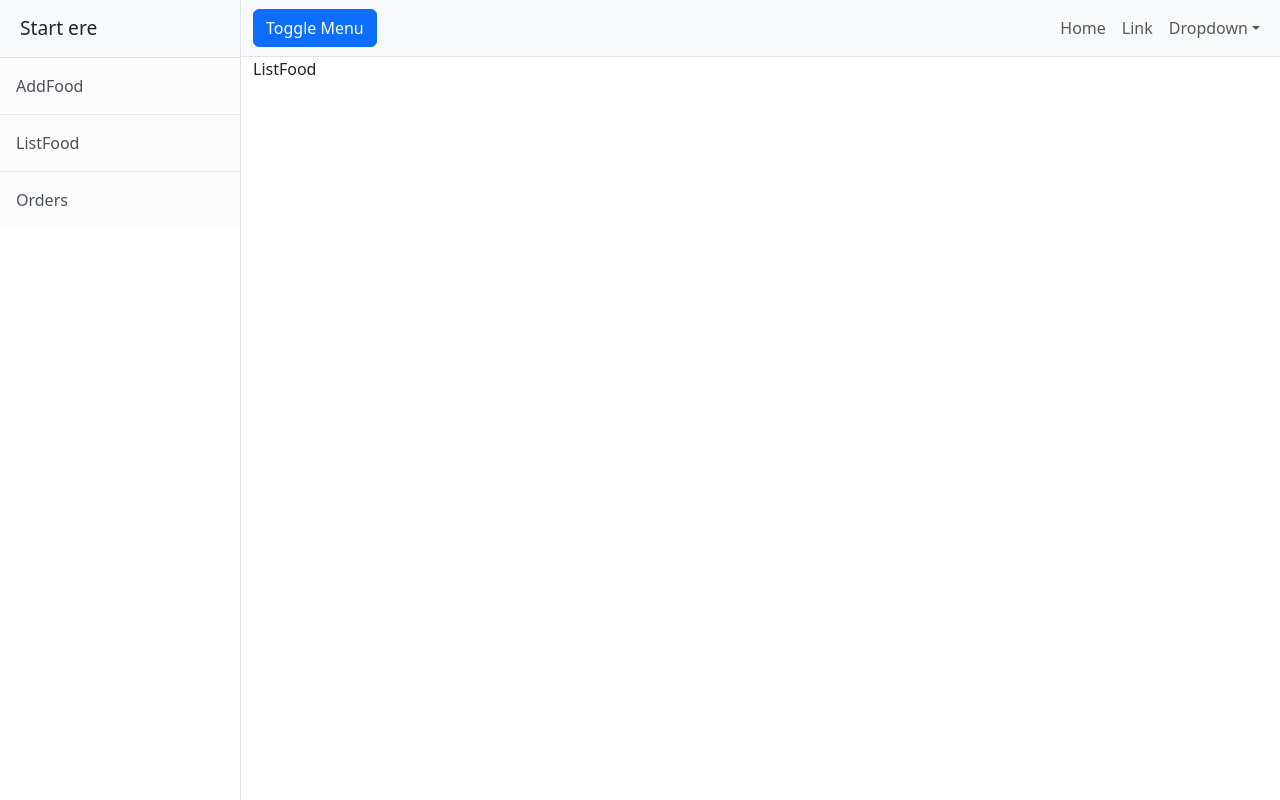
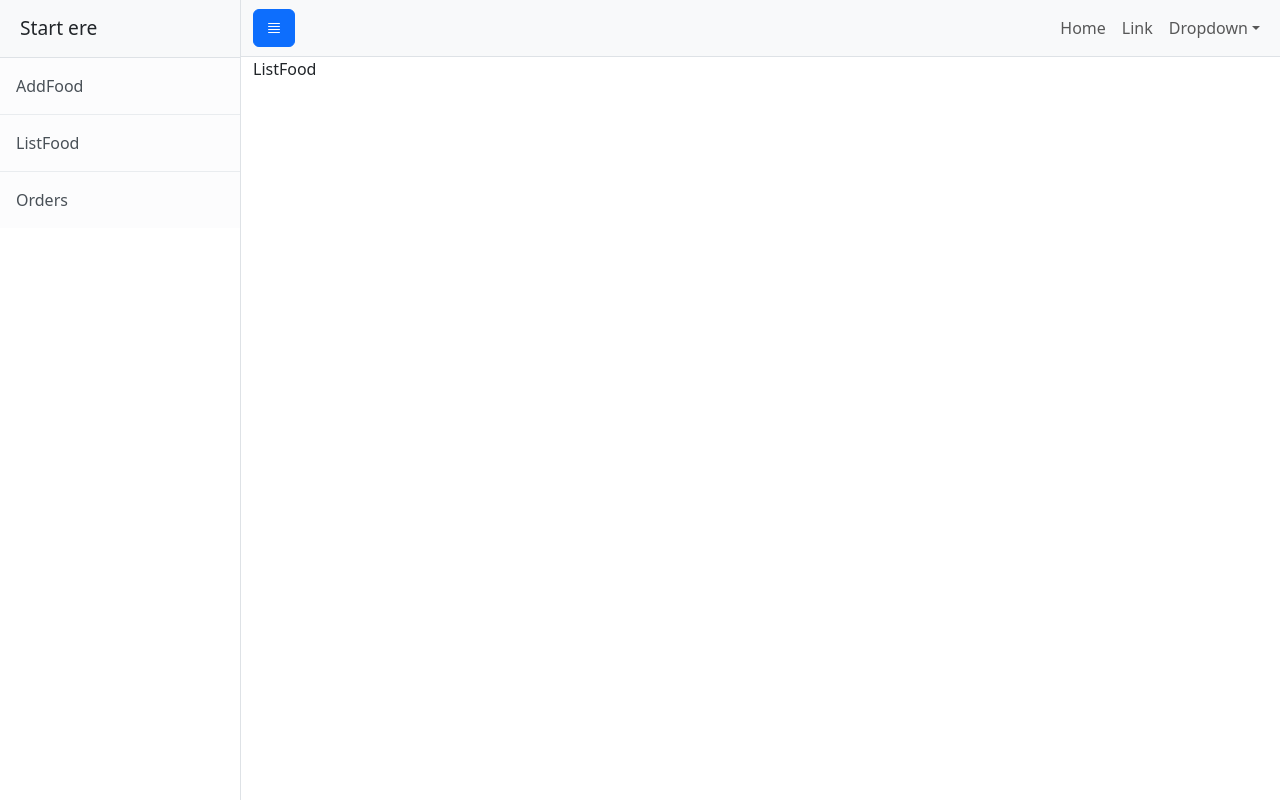
Before and after one commit to dinelkalakshan40/food-delivery-admin-panel, a React (Vite) app: page / in a window 1280 px wide. Built offline with nearby package versions, Linux system fonts and the light colour scheme.

Commit message:
update toggleSidebar

```diff
--- a/src/App.jsx
+++ b/src/App.jsx
@@ -4,16 +4,23 @@ import ListFood from "./component/ListFood.jsx";
 import Orders from "./component/Orders.jsx";
 import Sidebar from "./component/Sidebar.jsx";
 import Menubar from "./component/Menubar.jsx";
+import {useState} from "react";
 
-const App=()=> {
+const App = () => {
+    const [sidebarVisible, setSidebarVisible] = useState(true);
+
+
+    const toggleSideBar=()=>{
+        setSidebarVisible(!sidebarVisible);
+    }
 
     return (
         <div className="d-flex" id="wrapper">
 
-          <Sidebar/>
+            <Sidebar sidebarVisible={sidebarVisible}/>
 
             <div id="page-content-wrapper">
-              <Menubar/>
+                <Menubar toggleSideBar={toggleSideBar}/>
 
                 <div className="container-fluid">
                     <Routes>
--- a/src/component/Menubar.jsx
+++ b/src/component/Menubar.jsx
@@ -1,9 +1,9 @@
 
-const Menubar=()=>{
+const Menubar=({toggleSideBar})=>{
     return (
         <nav className="navbar navbar-expand-lg navbar-light bg-light border-bottom">
             <div className="container-fluid">
-                <button className="btn btn-primary" id="sidebarToggle">Toggle Menu</button>
+                <button className="btn btn-primary" id="sidebarToggle" onClick={toggleSideBar}><i className='bi bi-justify'></i></button>
                 <button className="navbar-toggler" type="button" data-bs-toggle="collapse"
                         data-bs-target="#navbarSupportedContent" aria-controls="navbarSupportedContent"
                         aria-expanded="false" aria-label="Toggle navigation"><span
--- a/src/component/Sidebar.jsx
+++ b/src/component/Sidebar.jsx
@@ -1,8 +1,8 @@
 import {Link} from "react-router-dom";
 
-const Sidebar = () => {
+const Sidebar = ({sidebarVisible}) => {
     return (
-        <div className="border-end bg-white" id="sidebar-wrapper">
+        <div className={`border-end bg-white ${sidebarVisible ? '':'d-none'}`} id="sidebar-wrapper">
             <div className="sidebar-heading border-bottom bg-light">Start ere</div>
             <div className="list-group list-group-flush">
                 <Link className="list-group-item list-group-item-action list-group-item-light p-3"
```
Lines whose indentation alone changed are shown as unchanged.
